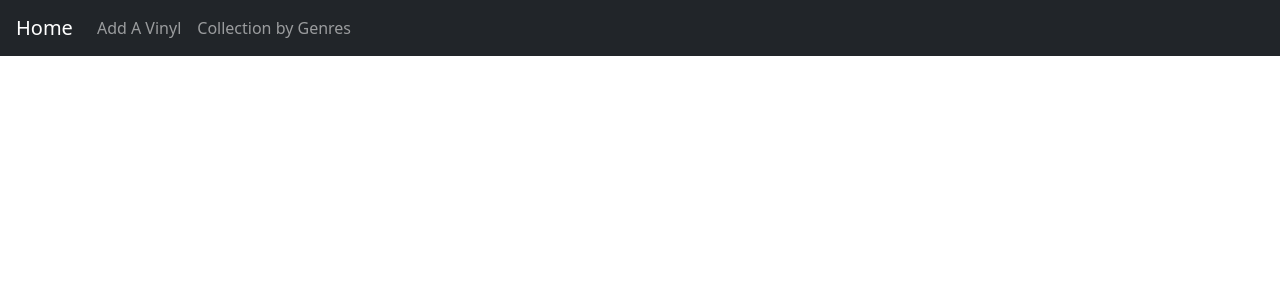
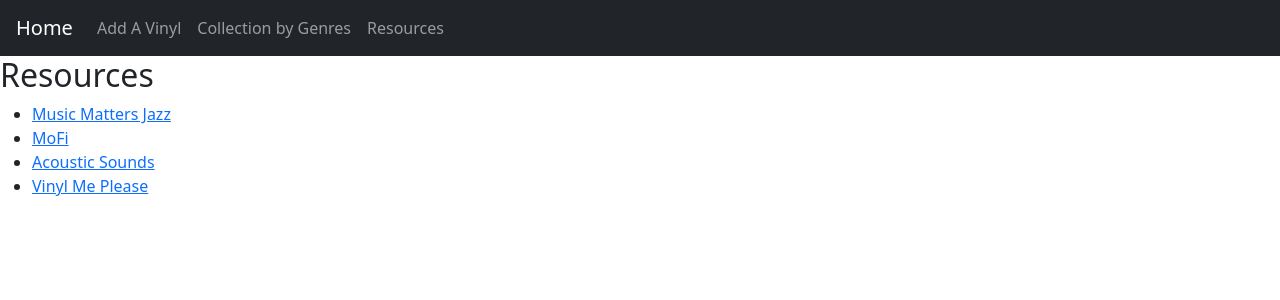
Before and after one commit to jlesly/vinyl_frontend, a React (Create React App) app: page /resources in a window 1280 px wide. Shown: the top 300 px of the page. Built offline with nearby package versions, Linux system fonts and the light colour scheme; no server answers.

Commit message:
added resources page

```diff
--- a/src/App.js
+++ b/src/App.js
@@ -6,6 +6,7 @@
 import { fetchCategories } from './actions/categoriesActions'
 import VinylFormContainer from './containers/VinylFormContainer';
 import Home from './components/Home';
+import Resources from './components/Resources';
 import { Switch, Route} from 'react-router-dom';
 import NavBar from './components/NavBar'
 import 'bootstrap/dist/css/bootstrap.min.css';
@@ -24,6 +25,7 @@
           <Route exact path='/' component={ Home }/>
           <Route exact path='/vinyls/new' component={ VinylFormContainer }/>
           <Route path='/categories' component={ CategoriesContainer }/>
+          <Route path='/resources' component={ Resources }/>
         </Switch>
 
       </div>
--- a/src/components/Categories.js
+++ b/src/components/Categories.js
@@ -5,11 +5,12 @@
 const Categories = ({ categories }) => {
     return(
         <Container fluid>
-        <h1>CLICK A GENRE BELOW</h1>
+        <h2>Explore the collection by clicking a genre below.</h2>
+
         <Row xs={1} md={1} lg={2} xl={6}>
             {categories.map(category =>
             <Col key={category.id} className='d-flex'>
-            <Card border="dark" style={{ width: '36rem'}} className= 'bg-dark text-white text-center'>
+            <Card border="dark" style={{ width: '18rem'}} className= 'bg-dark text-white text-center'>
             <Card.Body>
                 <Card.Title>{category.name}</Card.Title>
                 <Card.Link href={`/categories/${category.id}/vinyls`}>Check it out!</Card.Link>
--- a/src/components/Home.js
+++ b/src/components/Home.js
@@ -1,6 +1,4 @@
 import React from 'react';
-
-
 
 
 const Home = () => {
--- a/src/components/Navbar.js
+++ b/src/components/Navbar.js
@@ -4,12 +4,13 @@
 
 const NavBar = () => {
         return(
-            <Navbar expand="lg" bg="dark" variant="dark">
+            <Navbar bg="dark" variant="dark">
 
             <Navbar.Brand href="/">Home</Navbar.Brand>
             <Nav className="me-auto">
             <Nav.Link href="/vinyls/new">Add A Vinyl</Nav.Link>
             <Nav.Link href="/categories">Collection by Genres</Nav.Link>
+            <Nav.Link href="/resources">Resources</Nav.Link>
 
 
             </Nav>
--- /dev/null
+++ b/src/components/Resources.js
@@ -0,0 +1,17 @@
+import React from 'react';
+
+function Resources() {
+    return(
+        <div>
+            <h2>Resources</h2>
+            <ul>
+                <li><a href="https://www.musicmattersjazz.com/default.asp">Music Matters Jazz</a></li>
+                <li><a href="https://mofi.com">MoFi</a></li>
+                <li><a href="https://store.acousticsounds.com">Acoustic Sounds</a></li>
+                <li><a href="https://www.vinylmeplease.com/">Vinyl Me Please</a></li>
+            </ul>
+        </div>
+    )
+}
+
+export default Resources;
--- a/src/components/Vinyls.js
+++ b/src/components/Vinyls.js
@@ -9,7 +9,7 @@
             <h1>{category.name} Vinyls!</h1>
 
             <Container fluid>
-            <Row xs={1} md={2} lg={4} xl={6} className='g-8'>
+            <Row xs={1} md={2} lg={3} xl={4} className='g-4'>
                 {vinyls.map(vinylCat=>
                 <Col key={vinylCat.id} className='d-flex'>
                 <Card border="dark" style={{ width: '18rem'}} className= 'text-center'>
@@ -17,11 +17,13 @@
                 <Card.Img variant="top" src={vinylCat.image_url} alt={`Album cover for ${vinylCat.album}`}/>
                 <Card.Body>
                     <Card.Title>{vinylCat.artist}</Card.Title>
+
                 </Card.Body>
-                <ListGroup className="list-group-flush">
+                 <ListGroup className="list-group-flush">
                 <ListGroupItem>Album: {vinylCat.album}</ListGroupItem>
                 <ListGroupItem>Released: {vinylCat.year}</ListGroupItem>
                 </ListGroup>
+
                 </Card>
                 </Col>)}
             </Row>
```
